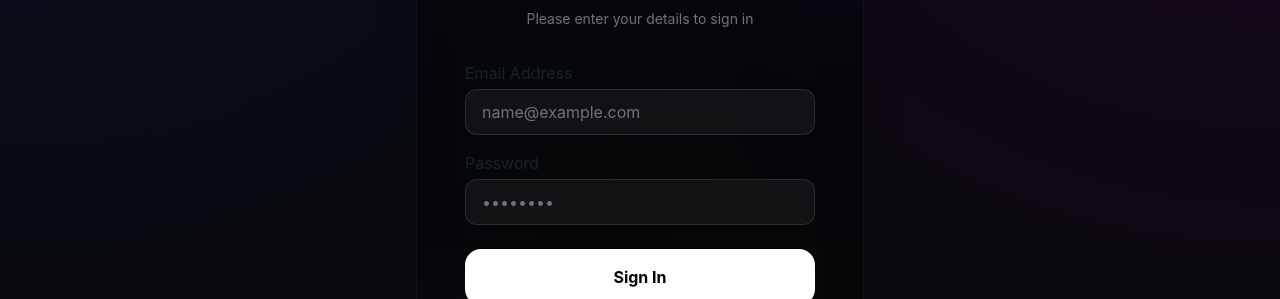
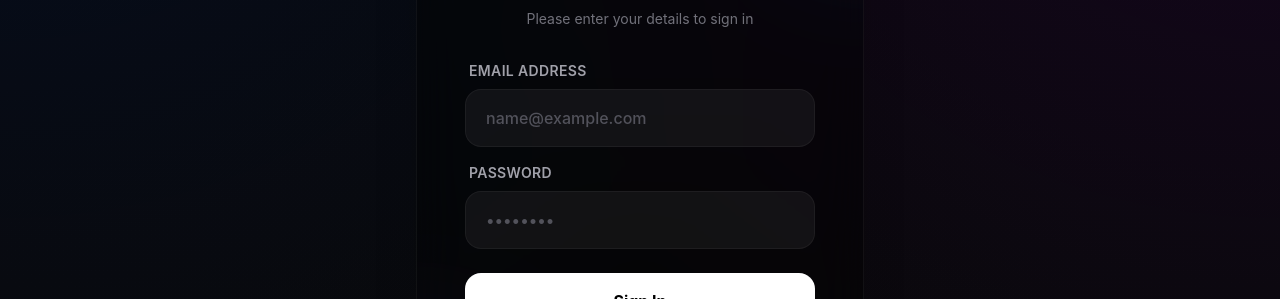
Before and after one commit to PrashantSharma0512/BlogApp_AppWrite, a React (Vite) app: page /login in a window 1280 px wide. Shown: the part 314-613 px from the top of the page. Built offline with nearby package versions, Linux system fonts and the light colour scheme; no server answers.

Commit message:
fix the file upload

```diff
--- a/src/component/Input.jsx
+++ b/src/component/Input.jsx
@@ -4,22 +4,36 @@ const Input = React.forwardRef(({
     label,
     type = 'text',
     className = '',
+    id: userProvidedId,
     ...props
 }, ref) => {
-    const id = useId()
+    const generatedId = useId()
+    const finalId = userProvidedId || generatedId
+
     return (
-        <div className='w-full'>
-            {label && <label className='block mb-1'
-                htmlFor={id}
-
-            >{label}</label>}
+        <div className='w-full space-y-2'>
+            {label && (
+                <label
+                    className='block ml-1 text-sm font-semibold text-zinc-400 tracking-wide uppercase'
+                    htmlFor={finalId}
+                >
+                    {label}
+                </label>
+            )}
 
             <input
                 type={type}
-                className={`px-4 py-2.5 rounded-xl bg-white/5 text-white outline-none focus:ring-2 focus:ring-white/20 focus:bg-white/10 duration-200 border border-white/10 w-full placeholder:text-zinc-500 ${className}`}
+                className={`
+                    px-5 py-4 rounded-2xl bg-white/5 text-white outline-none
+                    focus:ring-2 focus:ring-blue-500/50 focus:bg-white/[0.08]
+                    duration-300 border border-white/5 w-full
+                    placeholder:text-zinc-600 font-medium
+                    transition-all active:scale-[0.99]
+                    ${className}
+                `}
                 ref={ref}
                 {...props}
-                id={id}
+                id={finalId}
             />
         </div>
     )
```
